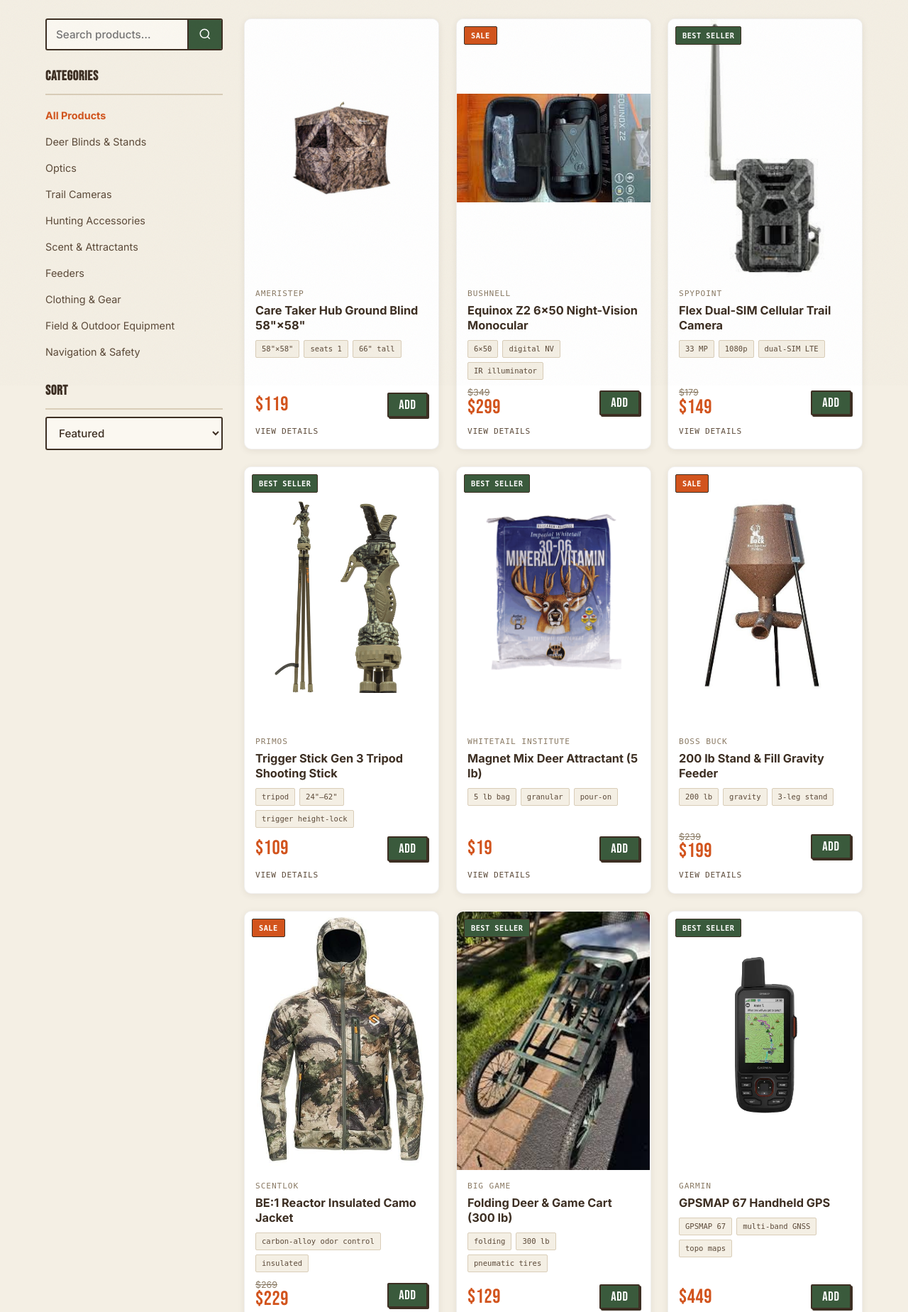
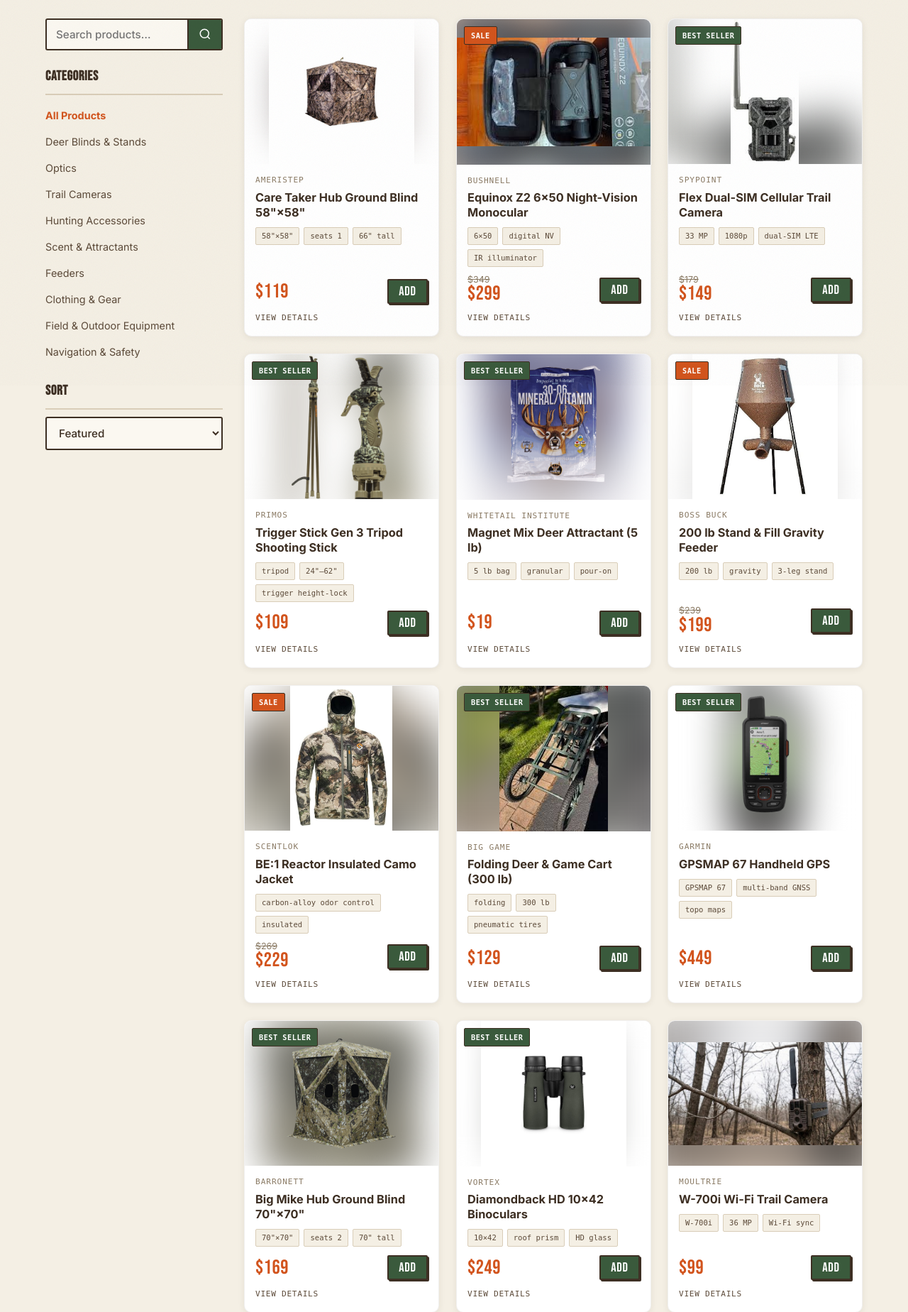
Before and after one commit to realllbadman/prestigeoutdoors, a FastAPI app: page /products in a window 1280 px wide. Shown: the part 257-2105 px from the top of the page at 71% size. Run offline with FastAPI, Linux system fonts and the light colour scheme; data comes from the database, SQL or seed files in the repository; some libraries are stand-ins or nearby versions; some web fonts are replaced.

Commit message:
Card images: blurred edge-to-edge fill (no crop), EngineSwap-style
Each card's photo now fills the box edge-to-edge like the EngineSwap cards: a
blurred, scaled copy of the same photo backs a sharp object-fit:contain copy of
the full product. Fills with no white gaps AND never crops — works for portrait
blind photos, landscape shots, and white-bg studio photos alike. Landscape 4:3
media to match the reference proportions. Bump ASSET_VERSION to 15.

Co-Authored-By: Claude Opus 4.8 <noreply@anthropic.com>

```diff
--- a/backend/main.py
+++ b/backend/main.py
@@ -39,7 +39,7 @@ TEMPLATES_DIR = os.path.join(BASE_DIR, "templates")
 STATIC_DIR = os.path.join(BASE_DIR, "static")
 FRONTEND_DIR = os.path.join(BASE_DIR, "frontend")
 
-ASSET_VERSION = "14"  # bump to bust static asset caches
+ASSET_VERSION = "15"  # bump to bust static asset caches
 
 BUSINESS = {
     "name": os.getenv("BUSINESS_NAME", "Deer Blinds & Stands Co"),
--- a/static/css/main.css
+++ b/static/css/main.css
@@ -213,8 +213,9 @@ body.page-leaving { opacity:0; transition:opacity .18s var(--ease); }
 .card { position:relative; background:#fff; border:1px solid rgba(61,47,35,.07); border-radius:10px; overflow:hidden; box-shadow:0 2px 10px rgba(45,33,24,.08); display:flex; flex-direction:column; transition:transform .18s var(--ease), box-shadow .18s var(--ease); }
 .card:hover { transform:translateY(-4px); box-shadow:0 12px 26px rgba(45,33,24,.16); }
 .card-overlay-link { position:absolute; inset:0; z-index:1; }
-.card-media { position:relative; aspect-ratio:3/4; overflow:hidden; background:#fff; }
-.card-media img { width:100%; height:100%; object-fit:contain; }
+.card-media { position:relative; aspect-ratio:4/3; overflow:hidden; background:#fff; }
+.card-media::before { content:""; position:absolute; inset:0; z-index:0; background:linear-gradient(rgba(255,255,255,.20),rgba(255,255,255,.20)), var(--card-img, none) center/cover no-repeat; filter:blur(22px); transform:scale(1.25); }
+.card-media img { position:relative; z-index:1; width:100%; height:100%; object-fit:contain; }
 .badge { position:absolute; top:10px; left:10px; z-index:2; font-family:var(--label); text-transform:uppercase; font-size:.64rem; font-weight:600; letter-spacing:.05em; color:#fff; background:var(--bark); padding:4px 9px; border:1px solid var(--bark); border-radius:2px; }
 .badge-best-seller { background:var(--pine); }
 .badge-new { background:#2f6f86; }
--- a/templates/_card.html
+++ b/templates/_card.html
@@ -3,7 +3,7 @@
 <article class="card reveal" data-category="{{ p.category }}" data-subcategory="{{ p.subcategory }}" data-price="{{ p.price }}">
   <a class="card-overlay-link" href="/products/{{ p.slug }}" aria-label="{{ p.name }}"></a>
 
-  <div class="card-media">
+  <div class="card-media" style="--card-img:url('{{ img_url(p.image) }}')">
     {% if p.badge %}<span class="badge badge-{{ p.badge | lower | replace(' ', '-') }}">{{ p.badge }}</span>{% endif %}
     {% if not p.in_stock %}<span class="badge badge-out">Sold Out</span>{% endif %}
     <img src="{{ img_url(p.image) }}" alt="{{ p.name }}" loading="lazy"
```
